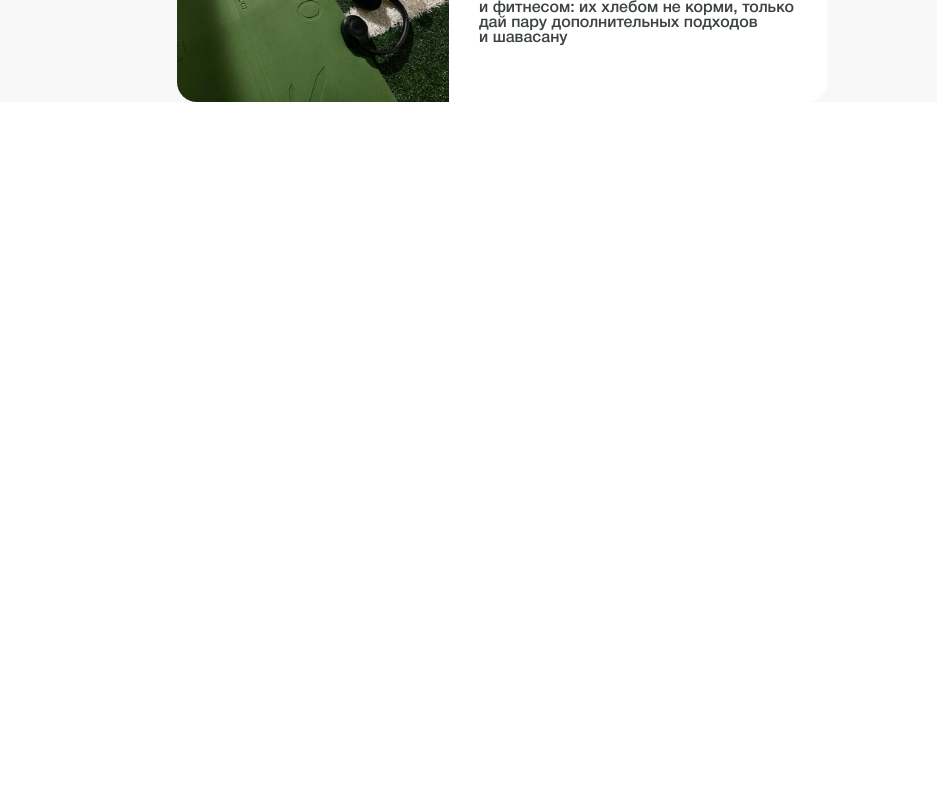
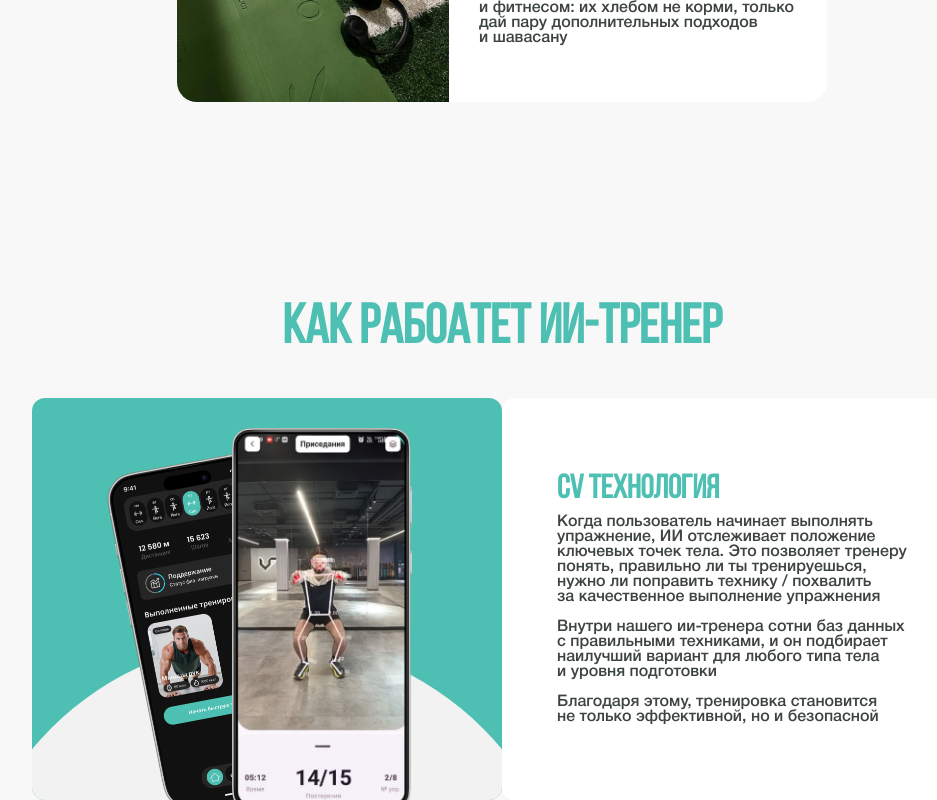
Before and after one commit to ManuW7/rme-new-layout, a React (Vite) app in the folder rme-fitness/: page / in a window 1280 px wide. Shown: the part 3173-3973 px from the top of the page, without its empty margins (138-1075 px from the left). Before the commit the page ends 3275 px from the top, so only its background shows below. Built offline with nearby package versions, Linux system fonts and the light colour scheme.

Commit message:
add section

```diff
--- a/rme-fitness/src/App.tsx
+++ b/rme-fitness/src/App.tsx
@@ -3,6 +3,7 @@ import BetterSection from "./components/BetterSection";
 import Header from "./components/Header";
 import HeroSection from "./components/HeroSection";
 import HowThisWorks from "./components/HowThisWorks";
+import TrainerSection from "./components/TrainerSection";
 import WhoSection from "./components/WhoSection";
 
 function App() {
@@ -14,6 +15,7 @@ function App() {
         <HowThisWorks></HowThisWorks>
         <BetterSection></BetterSection>
         <WhoSection></WhoSection>
+        <TrainerSection></TrainerSection>
       </main>
     </>
   );
--- a/rme-fitness/src/components/TrainerSection.css
+++ b/rme-fitness/src/components/TrainerSection.css
@@ -0,0 +1,74 @@
+.trainerSection h2 {
+  text-align: center;
+  font-size: 55px;
+}
+
+.trainerSection {
+  margin-top: 200px;
+}
+
+.trainerSection .contentWrapper {
+  margin-top: 41px;
+  display: flex;
+  flex-direction: row;
+  max-width: 940px;
+  margin-left: auto;
+  margin-right: auto;
+}
+
+.picturesDiv,
+.textDiv {
+  border-radius: 13px;
+}
+
+.trainerSection .picturesDiv {
+  background-color: #4dc0b3;
+  height: inherit;
+  width: 50%;
+  position: relative;
+  overflow: hidden;
+}
+
+.picturesDiv .grayCircle {
+  width: 611px;
+  height: 611px;
+  position: absolute;
+  top: 60%;
+  left: 50%;
+  transform: translateX(-50%);
+  background-color: #f2f2f2;
+  border-radius: 50%;
+}
+
+.trainerSection .textDiv {
+  width: 50%;
+  background-color: white;
+  padding: 75px 55px;
+}
+
+.trainerSection .phonePicture {
+  max-width: 230px;
+  position: absolute;
+  z-index: 1;
+  top: 50px;
+  left: 70px;
+}
+
+.trainerSection .trainerPicture {
+  max-width: 180px;
+  position: absolute;
+  z-index: 2;
+  top: 30px;
+  left: 200px;
+}
+
+.trainerSection .textDiv h3 {
+  color: #4dc0b3;
+  font-size: 33px;
+  margin-bottom: 9px;
+}
+.trainerSection .textDiv p {
+  font-size: 16px;
+  color: #3d4342;
+  max-width: 365px;
+}
--- a/rme-fitness/src/components/TrainerSection.tsx
+++ b/rme-fitness/src/components/TrainerSection.tsx
@@ -0,0 +1,36 @@
+import "./TrainerSection.css";
+import phoneBack from "../assets/phoneBack.png";
+import phoneTrainer from "../assets/phone_trainer.png";
+
+function TrainerSection() {
+  return (
+    <section className="trainerSection">
+      <h2>КАК РАБОАТЕТ ИИ-ТРЕНЕР</h2>
+      <div className="contentWrapper">
+        <div className="picturesDiv">
+          <div className="grayCircle"></div>
+          <img className="phonePicture" src={phoneBack} alt="" />
+          <img className="trainerPicture" src={phoneTrainer} alt="" />
+        </div>
+        <div className="textDiv">
+          <h3>CV технология</h3>
+          <p>
+            Когда пользователь начинает выполнять упражнение, ИИ отслеживает
+            положение ключевых точек тела. Это позволяет тренеру понять,
+            правильно ли ты тренируешься, нужно ли поправить технику / похвалить
+            за качественное выполнение упражнения
+            <br />
+            <br /> Внутри нашего ии-тренера сотни баз данных с правильными
+            техниками, и он подбирает наилучший вариант для любого типа тела
+            и уровня подготовки <br />
+            <br />
+            Благодаря этому, тренировка становится не только эффективной,
+            но и безопасной
+          </p>
+        </div>
+      </div>
+    </section>
+  );
+}
+
+export default TrainerSection;
```
Also changed, not shown: rme-fitness/src/assets/phoneBack.png (added), rme-fitness/src/assets/phone_trainer.png (added).
